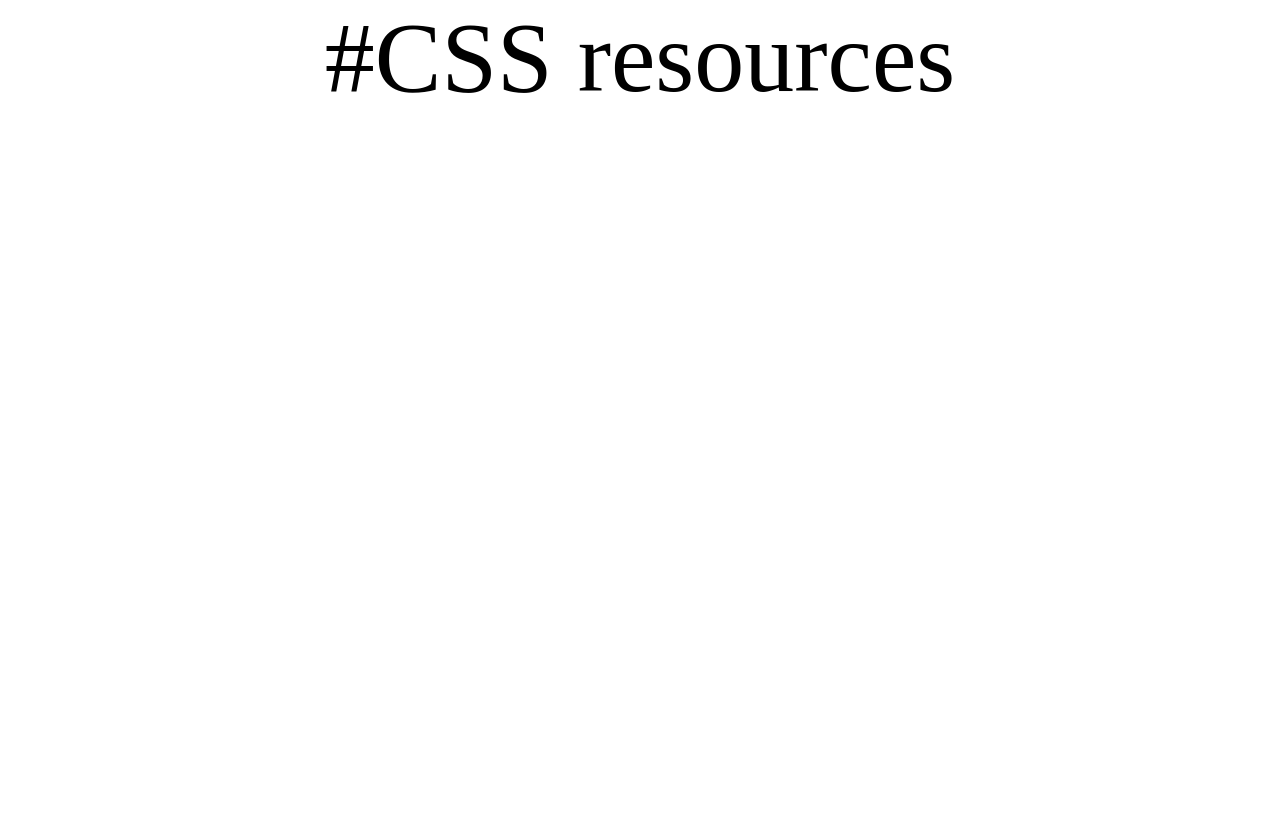
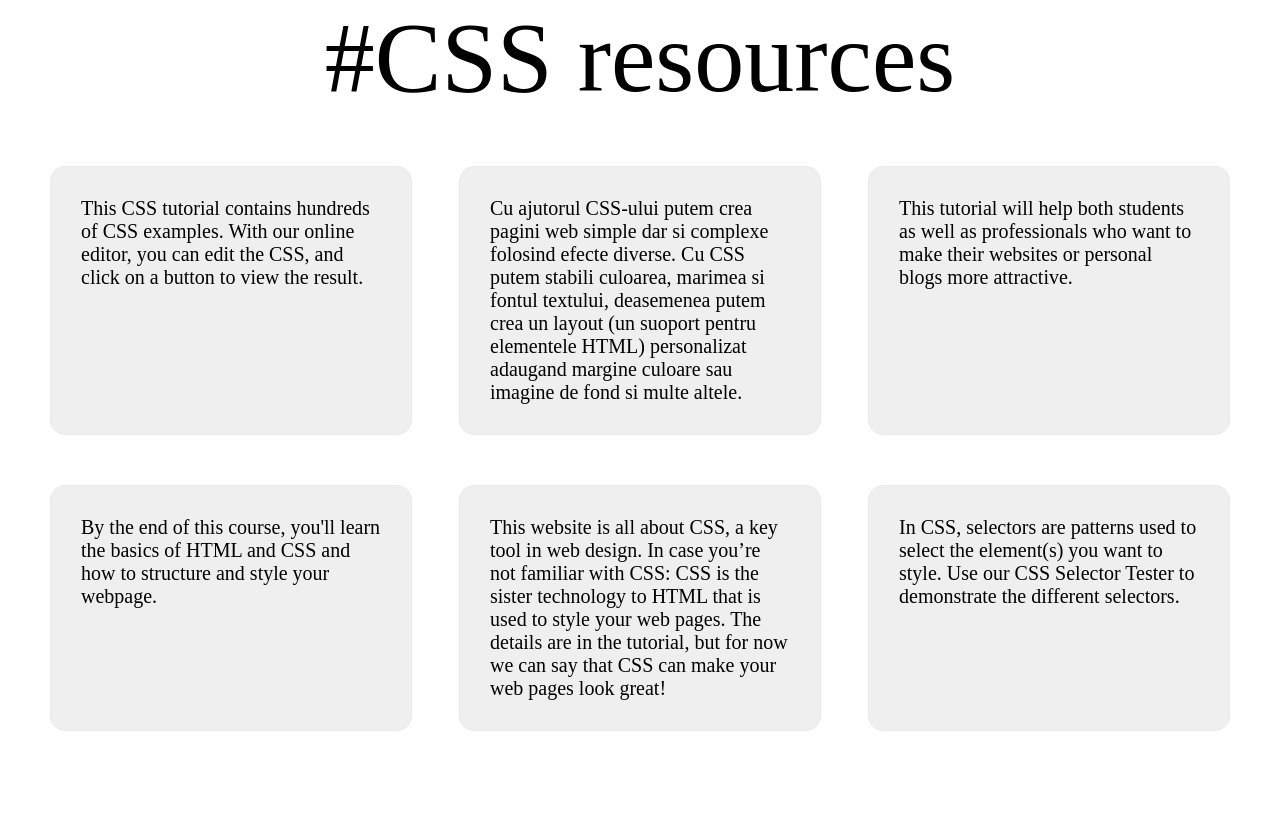
Before and after one commit to IlieCiotir/we-speak-code-2017, a plain HTML site: page css/resources.html in a window 1280 px wide. Before the commit the page ends 800 px from the top, so only its background shows below. Drawn offline with Linux system fonts and the light colour scheme.

Commit message:
add resources for css

```diff
--- a/css/resources.html
+++ b/css/resources.html
@@ -9,6 +9,45 @@
     <div class="title">
         #CSS resources
     </div>
+    <div class="item-list">
+        <a class="item" href="https://www.w3schools.com/css/">
+            <div class="description">
+                This CSS tutorial contains hundreds of CSS examples. With our online editor, you can edit the CSS, and click on a button
+                to view the result.
+            </div>
+        </a>
+        <a class="item" href="https://tutorialehtml.com/ro/tutoriale-css-introducere-in-css/">
+            <div class="description">
+                Cu ajutorul CSS-ului putem crea pagini web simple dar si complexe folosind efecte diverse. Cu CSS putem stabili culoarea,
+                marimea si fontul textului, deasemenea putem crea un layout (un suoport pentru elementele HTML) personalizat
+                adaugand margine culoare sau imagine de fond si multe altele.
+            </div>
+        </a>
+        <a class="item" href="https://tohtml.com/html/">
+            <div class="description">
+                This tutorial will help both students as well as professionals who want to make their websites or personal blogs more attractive.
+            </div>
+        </a>
+        <a class="item" href="https://www.tutorialspoint.com/css/">
+            <div class="description">
+                By the end of this course, you'll learn the basics of HTML and CSS and how to structure and style your webpage.
+            </div>
+        </a>
+        <a class="item" href="http://www.csstutorial.net/css-intro/introductioncss-part1.php">
+            <div class="description">
+                This website is all about CSS, a key tool in web design. In case you’re not familiar with CSS: CSS is the sister technology
+                to HTML that is used to style your web pages. The details are in the tutorial, but for now we can say that
+                CSS can make your web pages look great!
+            </div>
+        </a>
+        <a class="item" href="https://www.w3schools.com/cssref/css_selectors.asp">
+            <div class="description">
+                In CSS, selectors are patterns used to select the element(s) you want to style. Use our CSS Selector Tester to demonstrate
+                the different selectors.
+            </div>
+        </a>
+
+    </div>
 </body>
 
 </html>
--- a/style.css
+++ b/style.css
@@ -81,7 +81,7 @@ body {
 }
 
 .item-list > .item:hover {
-    box-shadow: 2px 2px 2px #eee;
+    transform: scale(1.01);
 }
 
 .item-list > .item > .description {
```
